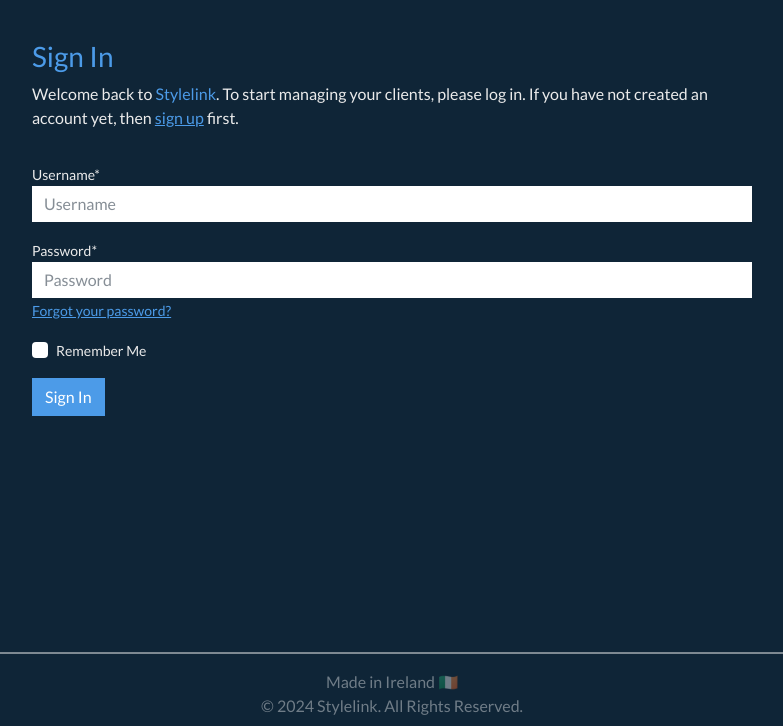
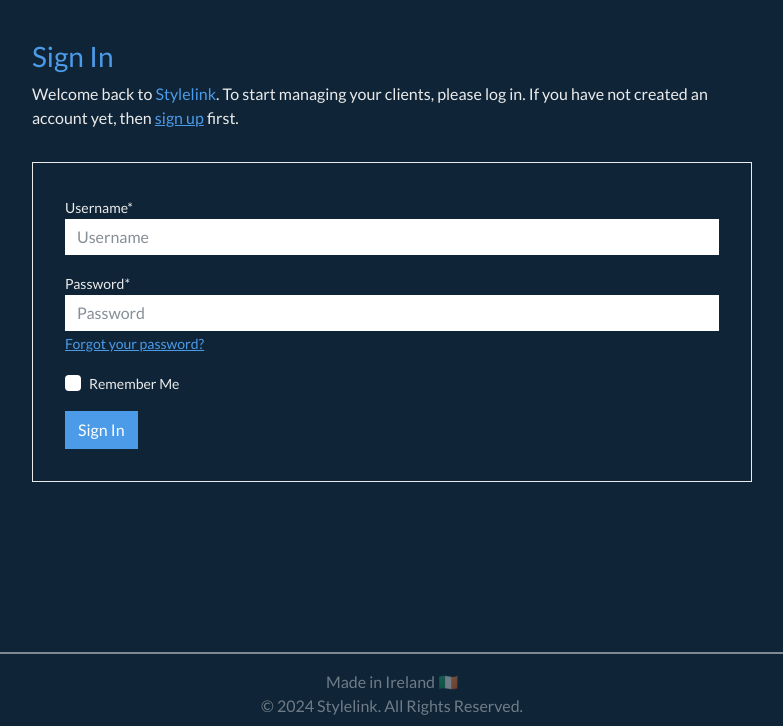
Before and after one commit to yaroslav-matala/stylelink-crm, a Django app: page /accounts/login/ in a window 1280 px wide. Shown: the part 74-800 px from the top of the page, without its empty margins (248-1031 px from the left). Run offline with Django 4.2, Linux system fonts and the light colour scheme; some libraries are stand-ins or nearby versions.

Commit message:
style login and signup page

```diff
--- a/static/css/style.css
+++ b/static/css/style.css
@@ -135,3 +135,8 @@ body {
   max-width: 550px;
   margin: auto;
 }
+
+#login_form, #signup_form {
+  border: 1px solid;
+  padding: 2rem;
+}
--- a/templates/account/login.html
+++ b/templates/account/login.html
@@ -22,7 +22,7 @@
     </div>
     <div class="row">
         <div class="col-md-8 mt-3 offset-md-2">
-            <form class="login" method="POST" action="{% url 'account_login' %}">
+            <form class="login" method="POST" id="login_form" action="{% url 'account_login' %}">
                 {% csrf_token %}
                 {{ form|crispy }}
                 {% if redirect_field_value %}
```
Also changed, not shown: client_manager/templates/client_manager/index.html (+5 -4 lines), static/images/dashboard.png (added).
